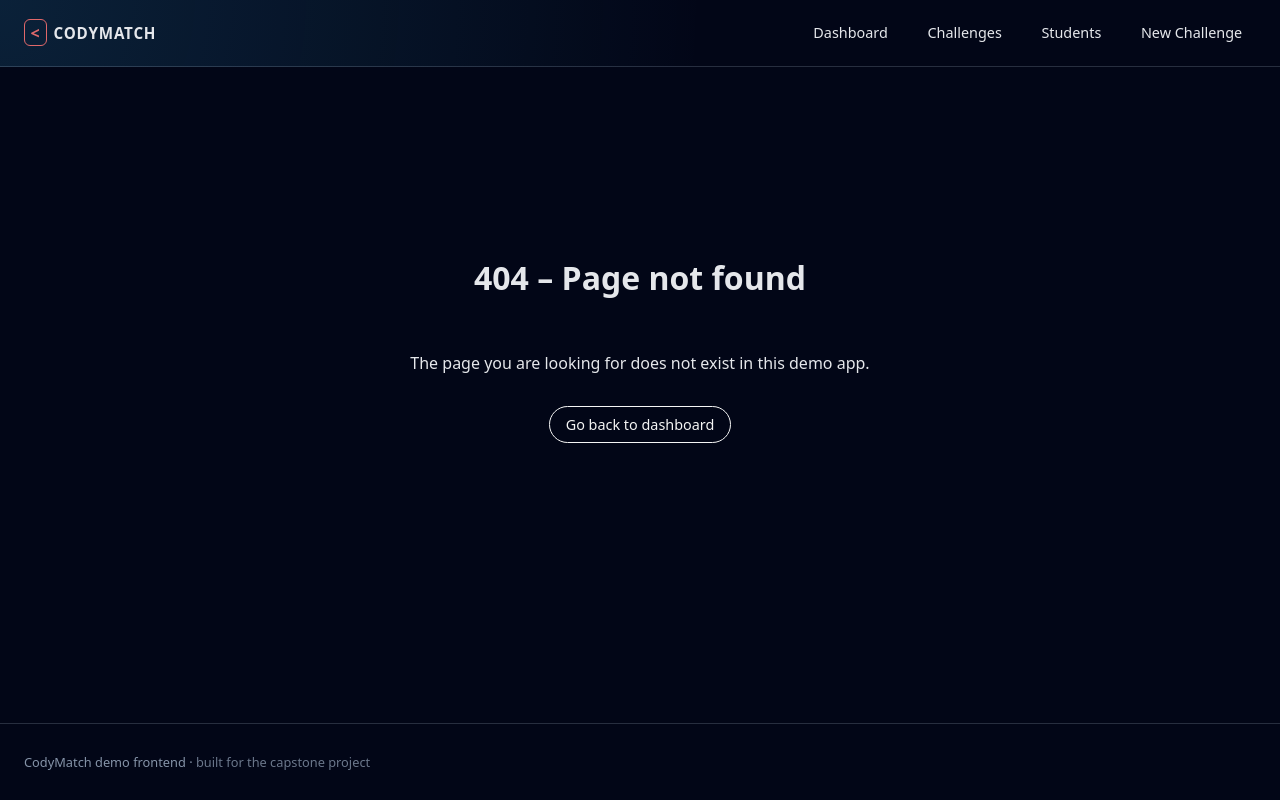
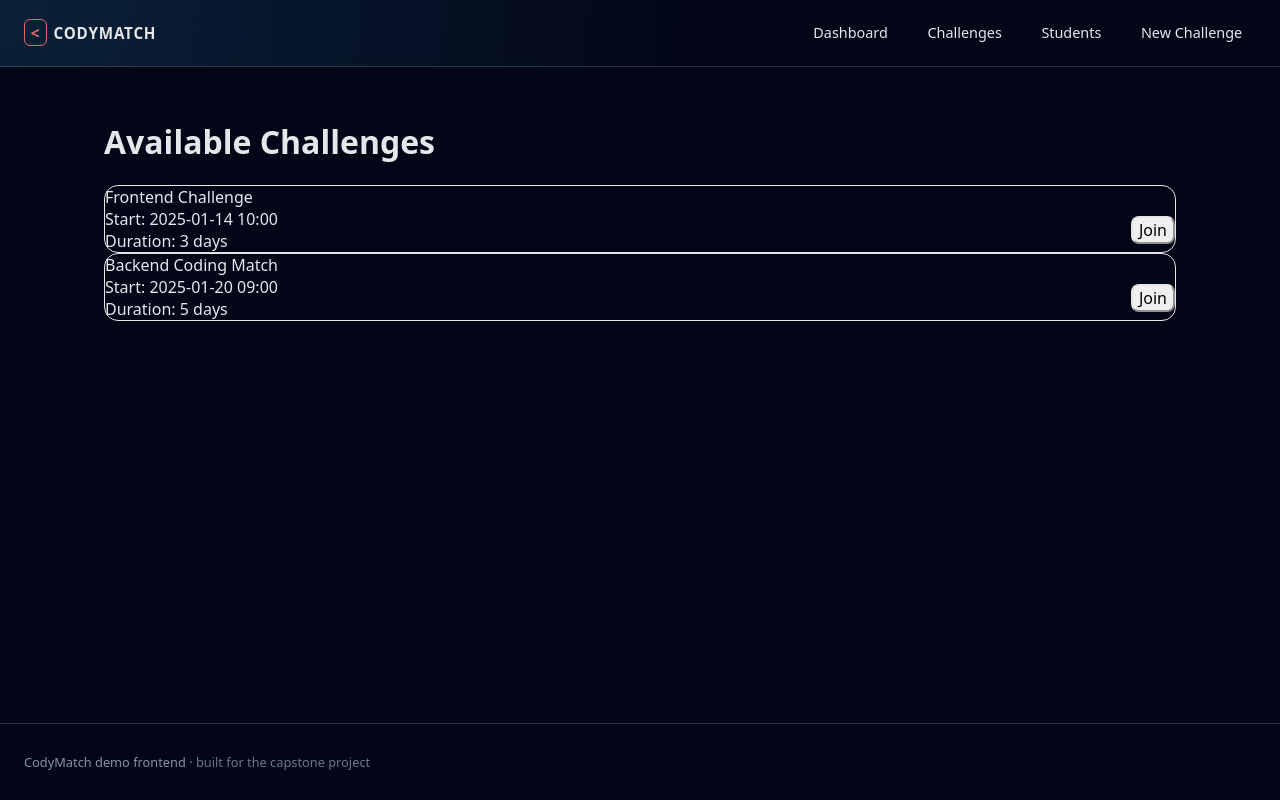
Before and after one commit to DelaramDoroud/Red-team, a Next.js app in the folder frontend/: page /student/challenges in a window 1280 px wide. Before the commit this address had no page. Built offline with nearby package versions, Linux system fonts and the light colour scheme.

Commit message:
feat: created avaliable challenges page ui

```diff
--- /dev/null
+++ b/frontend/app/student/challenges/page.jsx
@@ -0,0 +1,60 @@
+'use client';
+
+import { Button } from '@/components/ui/button';
+import {
+  Card,
+  CardHeader,
+  CardTitle,
+  CardContent,
+  CardDescription,
+} from '@/components/ui/card';
+
+const dummyData = [
+  {
+    id: 1,
+    title: 'Frontend Challenge',
+    duration: '3 days',
+    startDatetime: '2025-01-14 10:00',
+  },
+  {
+    id: 2,
+    title: 'Backend Coding Match',
+    duration: '5 days',
+    startDatetime: '2025-01-20 09:00',
+  },
+];
+
+export default function StudentChallengesPage() {
+  return (
+    <div className='max-w-4xl mx-auto p-6 space-y-6'>
+      <h1 className='text-3xl font-bold text-white'>Available Challenges</h1>
+
+      <div className='space-y-4'>
+        {dummyData.map((c) => (
+          <Card
+            key={c.id}
+            className='bg-white/10 backdrop-blur-md border border-white/20 text-white rounded-xl mb-px-20 p-4 w-auto min-w-md'
+          >
+            <CardHeader className='pb-5'>
+              <CardTitle className='text-xl'>{c.title}</CardTitle>
+            </CardHeader>
+
+            <CardContent>
+              <div className='flex items-center justify-between w-full'>
+                <CardDescription className='text-gray-300 text-sm'>
+                  Start: {c.startDatetime}
+                  <br />
+                  Duration: {c.duration}
+                </CardDescription>
+
+                <Button className='bg-white text-black hover:bg-gray-200 w-8'>
+                  Join
+                </Button>
+              </div>
+            </CardContent>
+          </Card>
+        ))}
+      </div>
+    </div>
+  );
+}
```
